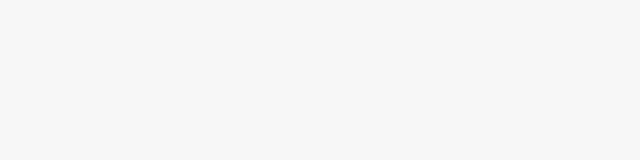
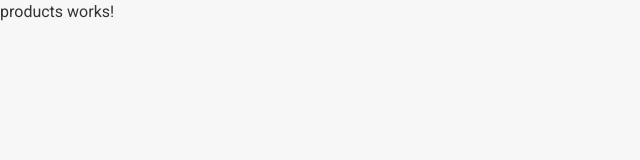
Before and after one commit to ppromerojr/store-app, an Angular app: page /all-products in a window 1280 px wide. Before the commit this address led to /. Shown: the top 160 px of the page, without its empty margins (0-640 px from the left). Built offline with nearby package versions, Linux system fonts and the light colour scheme.

Commit message:
Add Product List

```diff
--- a/src/app/app.module.ts
+++ b/src/app/app.module.ts
@@ -15,6 +15,7 @@ import { SidebarComponent } from './sidebar/sidebar.component';
 import { DashboardComponent } from './dashboard/dashboard.component';
 import { routes } from './routes';
 import { LoginComponent } from './pages/login/login.component';
+import { ProductsComponent } from './pages/products/products.component';
 
 @NgModule({
   declarations: [
@@ -24,7 +25,8 @@ import { LoginComponent } from './pages/login/login.component';
     FooterComponent,
     SidebarComponent,
     DashboardComponent,
-    LoginComponent
+    LoginComponent,
+    ProductsComponent
   ],
   imports: [
     BrowserModule,
--- /dev/null
+++ b/src/app/pages/products/products.component.html
@@ -0,0 +1,3 @@
+<p>
+  products works!
+</p>
--- /dev/null
+++ b/src/app/pages/products/products.component.ts
@@ -0,0 +1,15 @@
+import { Component, OnInit } from '@angular/core';
+
+@Component({
+  selector: 'app-products',
+  templateUrl: './products.component.html',
+  styleUrls: ['./products.component.css']
+})
+export class ProductsComponent implements OnInit {
+
+  constructor() { }
+
+  ngOnInit() {
+  }
+
+}
--- a/src/app/routes.ts
+++ b/src/app/routes.ts
@@ -2,9 +2,11 @@ import { AuthGuard } from './guards/auth.guard';
 import { LoginComponent } from './pages/login/login.component';
 import { Routes } from '@angular/router';
 import { DashboardComponent } from './dashboard/dashboard.component';
+import { ProductsComponent } from './pages/products/products.component';
 
 export const routes: Routes = [
     { path: '', component: DashboardComponent, canActivate: [AuthGuard] },
     { path: 'dashboard', component: DashboardComponent, canActivate: [AuthGuard] },
-    { path: 'login', component: LoginComponent }
+    { path: 'login', component: LoginComponent },
+    { path: 'all-products', component: ProductsComponent  }
 ];
```
Also changed, not shown: src/app/pages/products/products.component.css (added), 2 other files (tests, documents, lock files or other folders).
